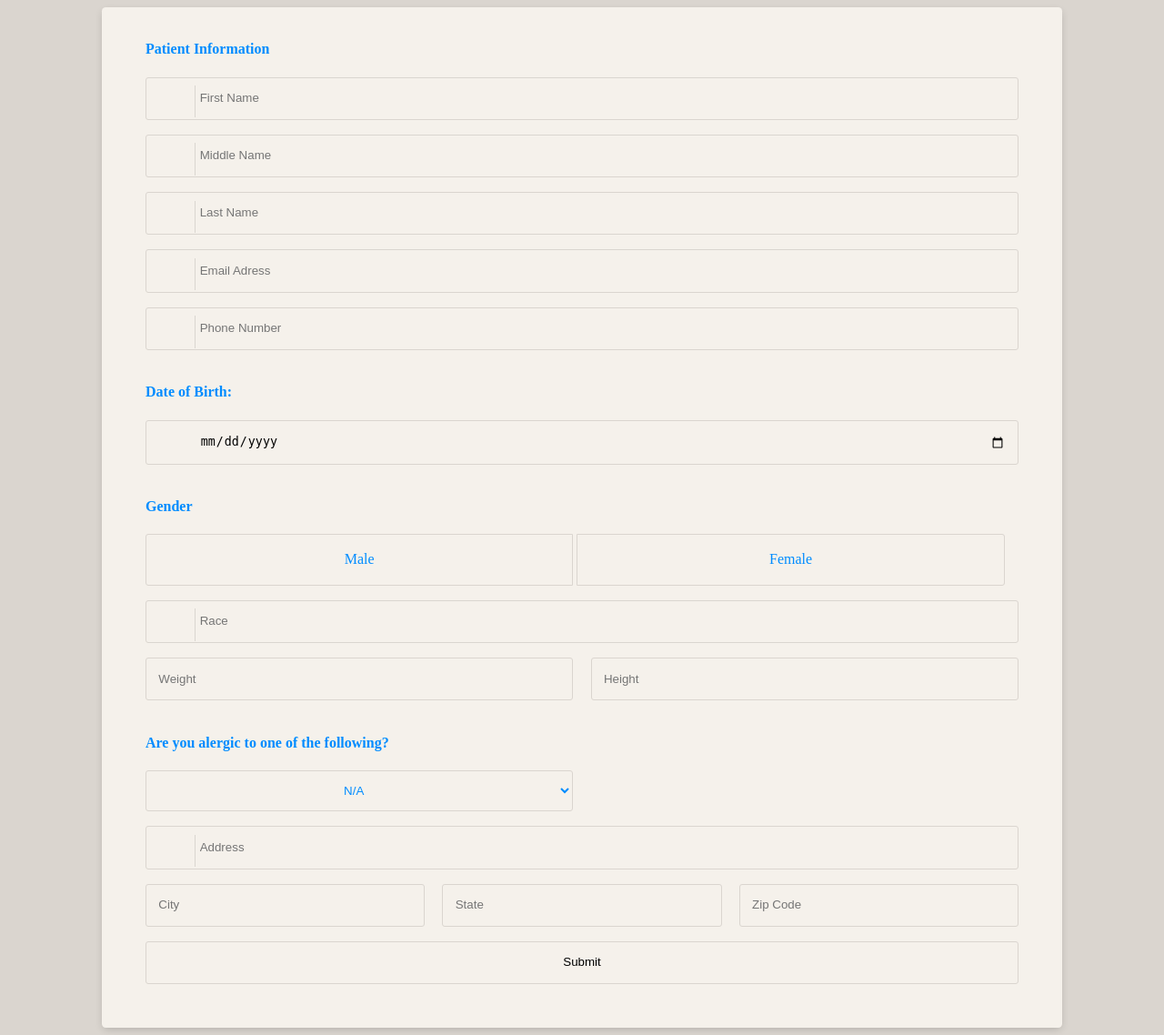
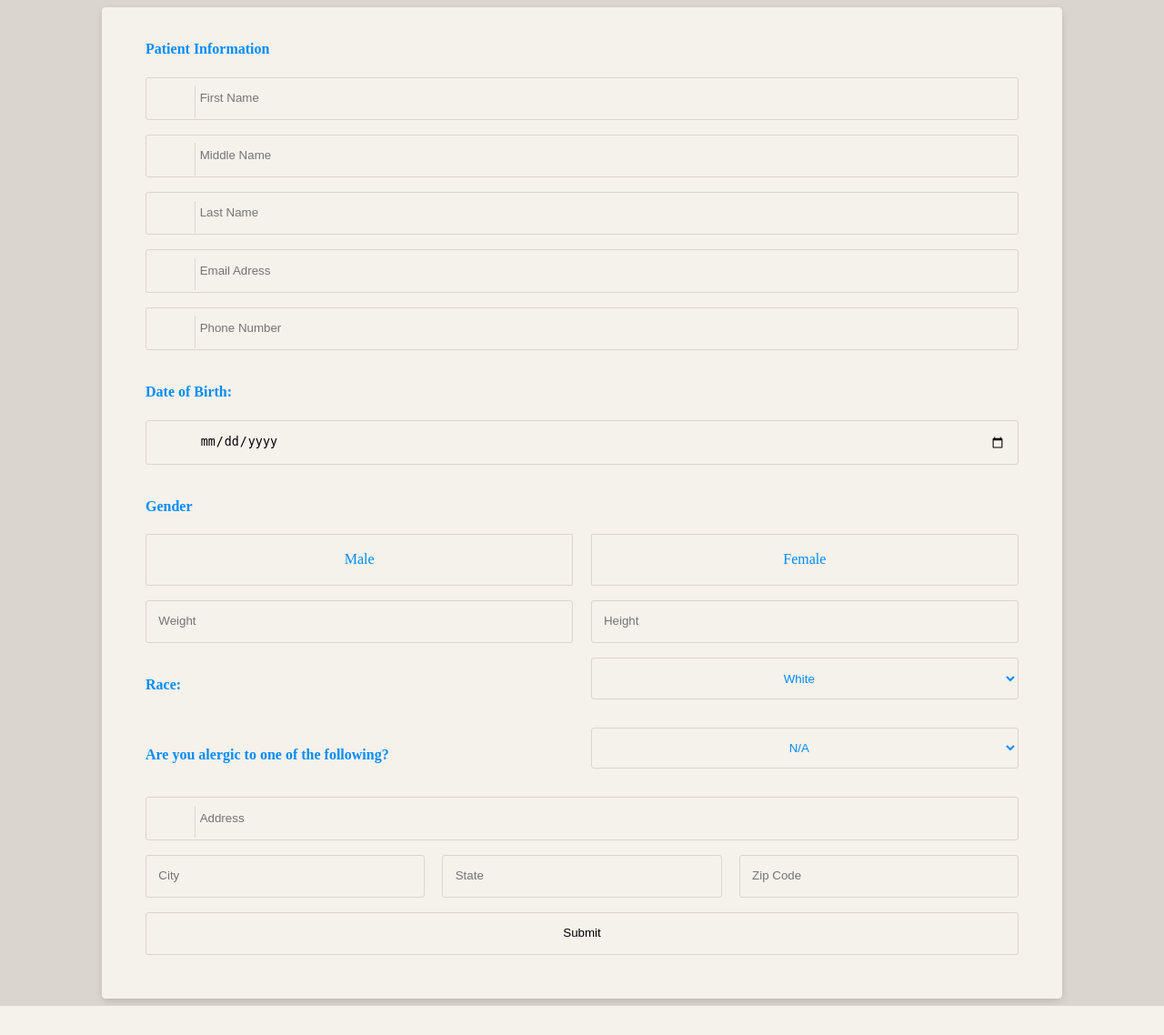
Before and after one commit to cosc3380-t15/medical-db-t15, a PHP site: page /index/patient.html in a window 1280 px wide. Shown: the whole page at 91% size. After the commit the page ends 1106 px from the top, so only its background shows below. Run offline with PHP 8.4, Linux system fonts and the light colour scheme; some web fonts are replaced.

Commit message:
race added

```diff
--- a/index/patient.html
+++ b/index/patient.html
@@ -131,18 +131,12 @@
             <div class="row">
                 <h4>Gender</h4>
                 <div class="input-group">
-                    <input id="gender-male" type="radio" name="gender" value="1" required />
+                    <input class="col-half" id="gender-male" type="radio" name="gender" value="1" required />
                     <label for="gender-male">Male</label>
-                    <input id="gender-female" type="radio" name="gender" value="2" required />
-                    <label for="gender-female">Female</label>
+                    <input class="col-half" id="gender-female" type="radio" name="gender" value="2" required />
+                    <label class="float-right" for="gender-female">Female</label>
                 </div>
             </div>
-
-            <div class="input-group input-group-icon">
-                <input type="text" placeholder="Race" name="race" required />
-                <div class="input-icon"><i class="fa fa-user"></i></div>
-            </div>
-
 
             <div class="row">
                 <div class="input-group">
@@ -153,20 +147,32 @@
                         <input type="text" placeholder="Height" name="height" required />
                     </div>
                 </div>
+            </div>
 
             <div class="row">
                 <div class="input-group">
-                        <h4>Are you alergic to one of the following?</h4>
-                        <select name="allergies" id="allergies">
-                            <option value="100">N/A</option>
-                            <option value="101">Amoxicillin</option>
-                            <option value="102">Aspirin</option>
-                            <option value="103">Insulin</option>
-                            <option value="104">Carbamazepine</option>
-                            <option value="105">Ibuprofen</option>
+                    <h4 class="col-half">Race:</h4>
+                    <select class="float-right" name="race" id="allergies">
+                        <option value="100">White</option>
+                        <option value="101">Black or African American</option>
+                        <option value="102">Asian</option>
+                        <option value="103">Native Hawaiian or Other Pacific Islander</option>
+                        <option value="104">Some other race</option>
                     </select>
                 </div>
-
+            </div>
+            <div class="row">
+                <div class="input-group">
+                    <h4 class="col-half">Are you alergic to one of the following?</h4>
+                    <select class="float-right" name="allergies" id="allergies">
+                        <option value="200">N/A</option>
+                        <option value="201">Amoxicillin</option>
+                        <option value="202">Aspirin</option>
+                        <option value="203">Insulin</option>
+                        <option value="204">Carbamazepine</option>
+                        <option value="205">Ibuprofen</option>
+                    </select>
+                </div>
             </div>
 
             <div class="input-group input-group-icon">
--- a/index/styles/form.css
+++ b/index/styles/form.css
@@ -126,8 +126,13 @@ select option {
   color: var(--lighter);
 }
 .input-group {
+  /* display: flex;
+  justify-content: center; */
   margin-bottom: 1em;
   zoom: 1;
+}
+.float-right{
+  float: right;
 }
 .input-group:before,
 .input-group:after {
@@ -184,6 +189,7 @@ select option {
 }
 .row {
   zoom: 1;
+
 }
 .row:before,
 .row:after {
```
Lines whose indentation alone changed are shown as unchanged.
